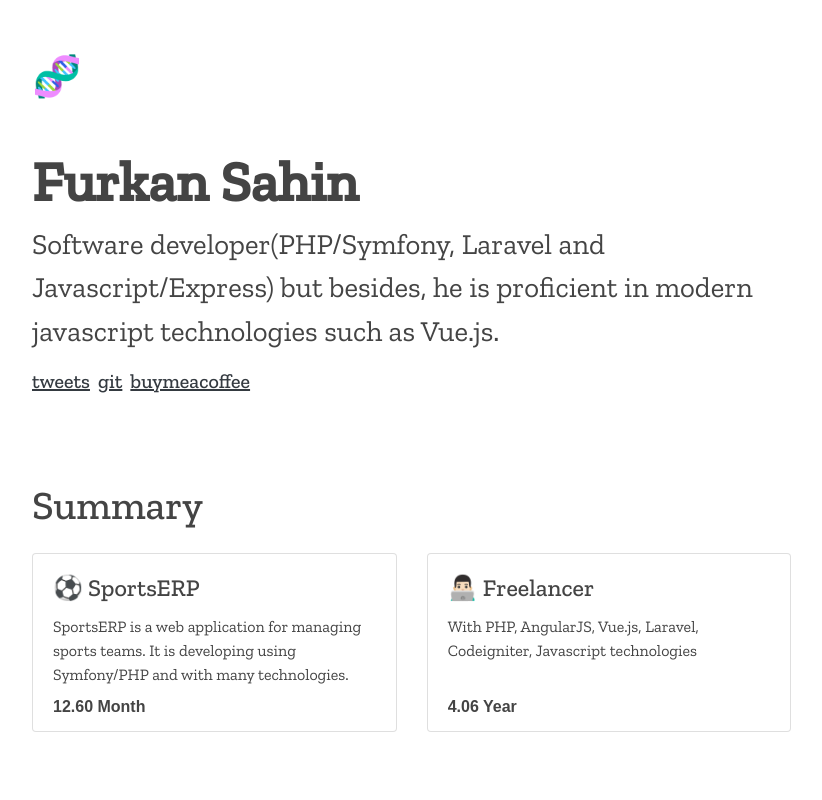
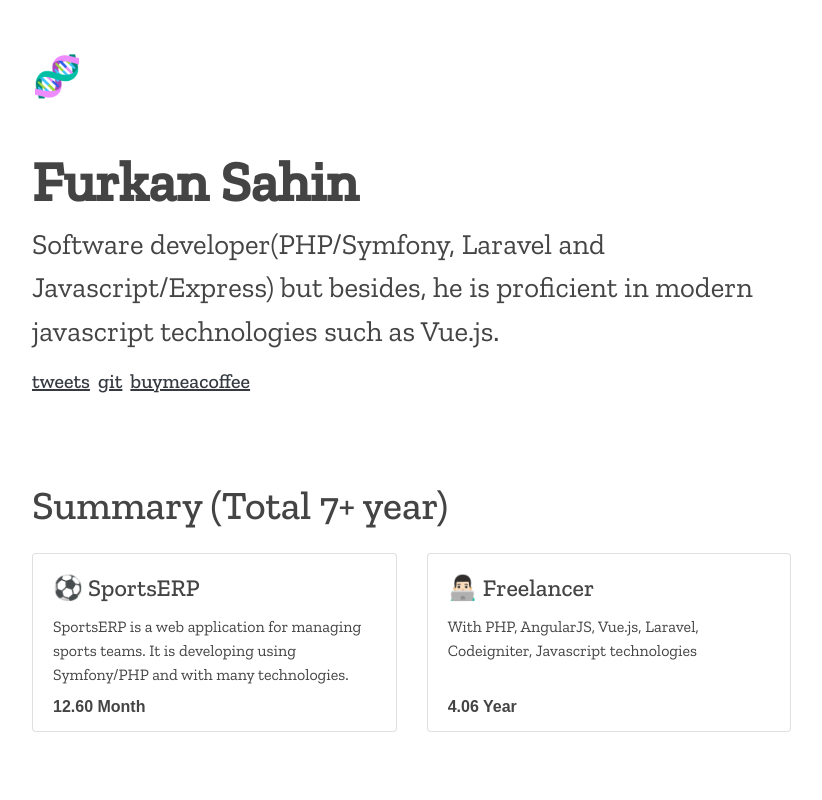
Before and after one commit to swoorr/swor, a Nuxt app: page / in a window 1280 px wide. Shown: the top 800 px of the page, without its empty margins (31-853 px from the left). Built offline with nearby package versions, Linux system fonts and the light colour scheme; a web font is replaced by a local one.

Commit message:
Update - index

```diff
--- a/pages/index.vue
+++ b/pages/index.vue
@@ -41,7 +41,7 @@
       </div>
 
       <div class="projects mt-5 pt-3">
-        <h1 class="mt-4 d-block">Summary</h1>
+        <h1 class="mt-4 d-block">Summary (Total 7+ year)</h1>
         <div class="row mt-4">
           <div class="col-md-4 mb-2">
             <b-card title="⚽ SportsERP">
```
